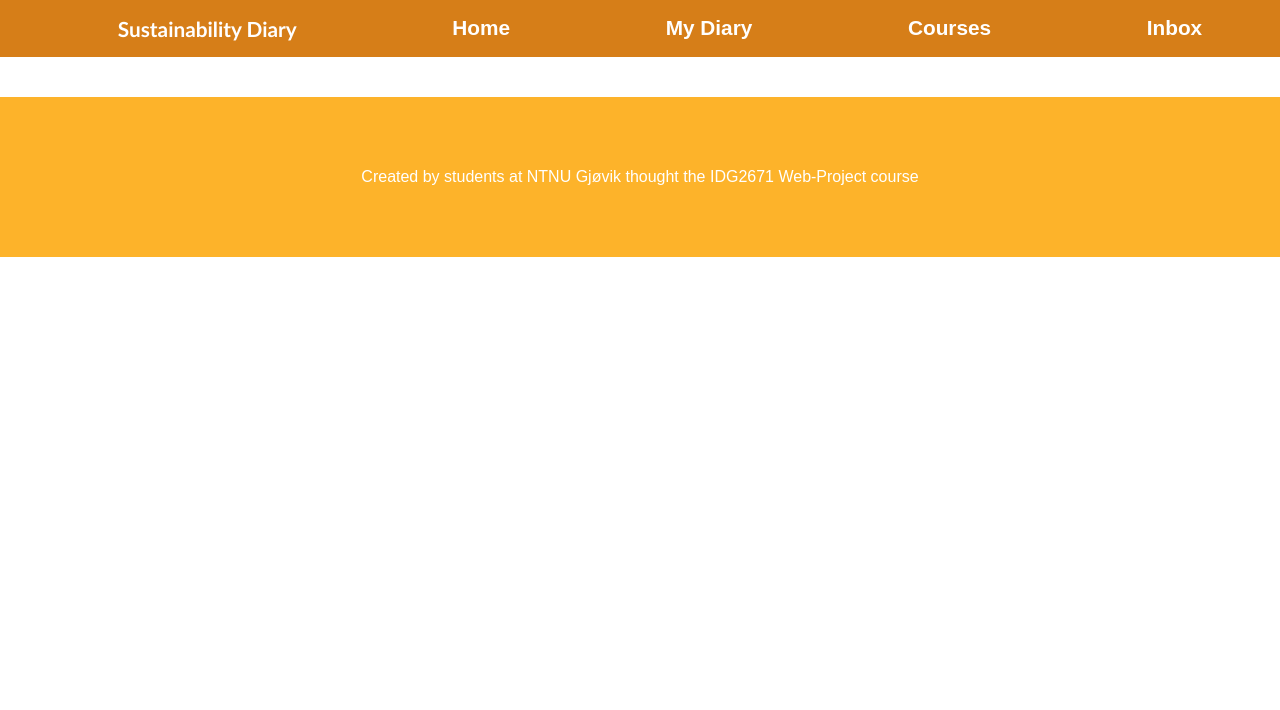
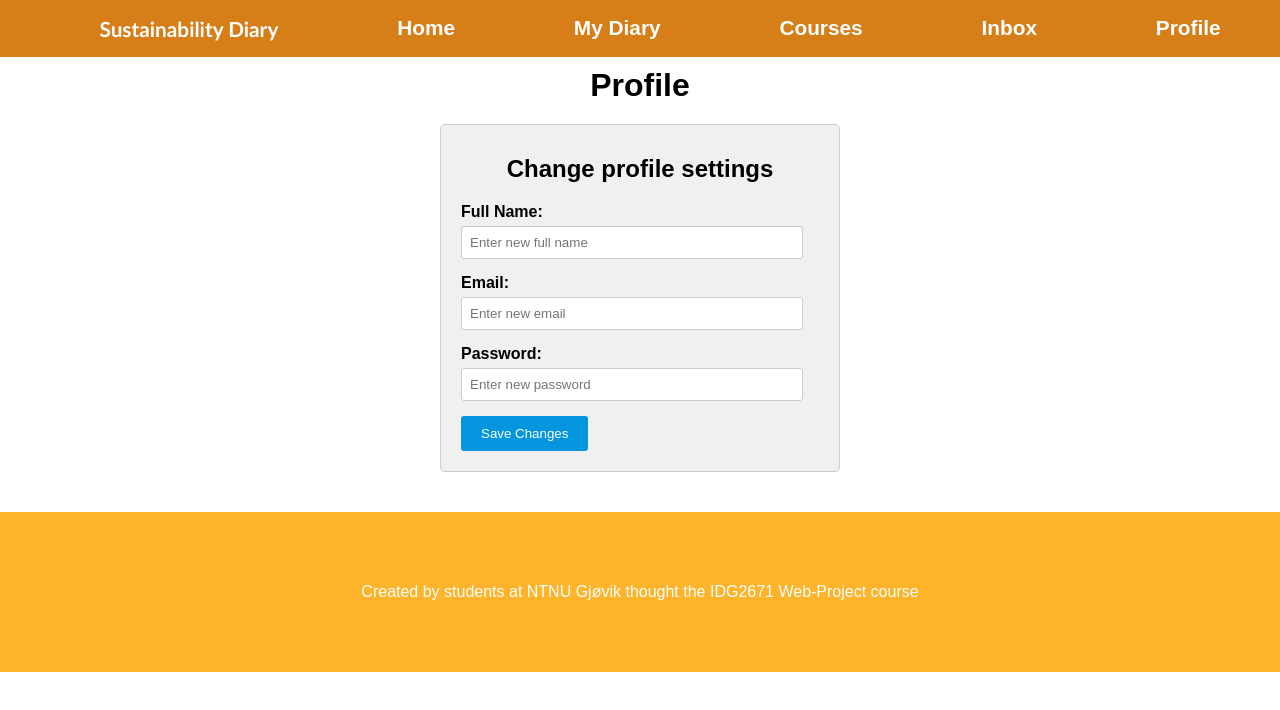
Before and after one commit to AndrChr0/Web-Prosjekt-Gruppe-2, a React (Vite) app in the folder front-end/: page /profile in a window 1280 px wide. Shown: the top 710 px of the page. Built offline with nearby package versions, Linux system fonts and the light colour scheme.

Commit message:
Profile done - edgar

```diff
--- a/front-end/src/App.jsx
+++ b/front-end/src/App.jsx
@@ -6,6 +6,7 @@ import Courses from "./pages-student/Courses";
 import Inbox from "./pages-student/Inbox";
 import NewReflection from "./pages-student/NewReflection";
 import AddCourse from "./pages-student/AddCourse";
+import Profile from "./pages-student/Profile";
 import Header from "./components/Header/Header";
 import Footer from "./components/Footer/Footer";
 import "./assets/styles/App.scss";
@@ -21,6 +22,7 @@ function App() {
           <Route path="/inbox" element={<Inbox />} />
           <Route path="/new_reflection" element={<NewReflection/>}/>
           <Route path="/add_course" element={<AddCourse/>}/>
+          <Route path="/profile" element={<Profile/>}/>
         </Routes>
         <Footer></Footer>
     </>
--- /dev/null
+++ b/front-end/src/assets/styles/profile.css
@@ -0,0 +1,47 @@
+h1 {
+    text-align: center;
+    margin-top: 10px;
+}
+
+.profile-container {
+    margin: 20px auto;
+    padding: 20px;
+    border: 1px solid #ccc;
+    border-radius: 5px;
+    background-color: #f0f0f0;
+    width: 400px;
+  }
+
+  .profile-heading {
+    font-size: 24px;
+    margin-bottom: 20px;
+  }
+
+  .profile-field {
+    margin-bottom: 15px;
+  }
+
+  .profile-field label {
+    display: block;
+    margin-bottom: 5px;
+  }
+
+  .profile-field input {
+    width: calc(100% - 16px); /* Adjust input width */
+    padding: 8px;
+    border: 1px solid #ccc;
+    border-radius: 3px;
+  }
+
+  .save-button {
+    padding: 10px 20px;
+    background-color: #0396df;
+    color: #fff;
+    border: none;
+    border-radius: 3px;
+    cursor: pointer;
+  }
+
+  .save-button:hover {
+    background-color: #0056b3;
+  }
--- a/front-end/src/components/Header/Header.jsx
+++ b/front-end/src/components/Header/Header.jsx
@@ -13,6 +13,7 @@ const Header = () => {
             <li><Link to="/diary" className="nav-link">My Diary</Link></li>
             <li><Link to="/courses" className="nav-link">Courses</Link></li>
             <li><Link to="/inbox" className="nav-link">Inbox</Link></li>
+            <li><Link to="/profile" className="nav-link">Profile</Link></li>
         </ul>
       </nav>
     </header>
--- /dev/null
+++ b/front-end/src/pages-student/Profile.jsx
@@ -0,0 +1,62 @@
+// import React, { useState } from 'react';
+import '../assets/styles/profile.css';
+
+function Profile() {
+
+    // IMPORTANT! Alt som er kommentert ut er forslag til løsning for backend biten(ChatGPT)
+
+//   const [fullName, setFullName] = useState('');
+//   const [email, setEmail] = useState('');
+//   const [password, setPassword] = useState('');
+
+//   // Function to handle saving changes
+//   const handleSaveChanges = () => {
+//     // Logic to save changes
+//     console.log('Changes saved:', { fullName, email, password });
+//   };
+
+  return (
+    <>
+        <h1>Profile</h1>
+        <div className="profile-container">
+        <h1 className="profile-heading">Change profile settings</h1>
+        <div className="profile-settings">
+            <div className="profile-field">
+            <label>Full Name:</label>
+            <input
+                type="text"
+                placeholder="Enter new full name"
+                // value={fullName}
+                // onChange={(e) => setFullName(e.target.value)}
+            />
+            </div>
+            <div className="profile-field">
+            <label>Email:</label>
+            <input
+                type="email"
+                placeholder="Enter new email"
+                // value={email}
+                // onChange={(e) => setEmail(e.target.value)}
+            />
+            </div>
+            <div className="profile-field">
+            <label>Password:</label>
+            <input
+                type="password"
+                placeholder="Enter new password"
+                // value={password}
+                // onChange={(e) => setPassword(e.target.value)}
+            />
+            </div>
+
+            {/* onClick={handleSaveChanges} */}
+            <button className="save-button">
+            Save Changes
+            </button>
+        </div>
+        </div>
+    </>
+  );
+}
+
+export default Profile;
```
